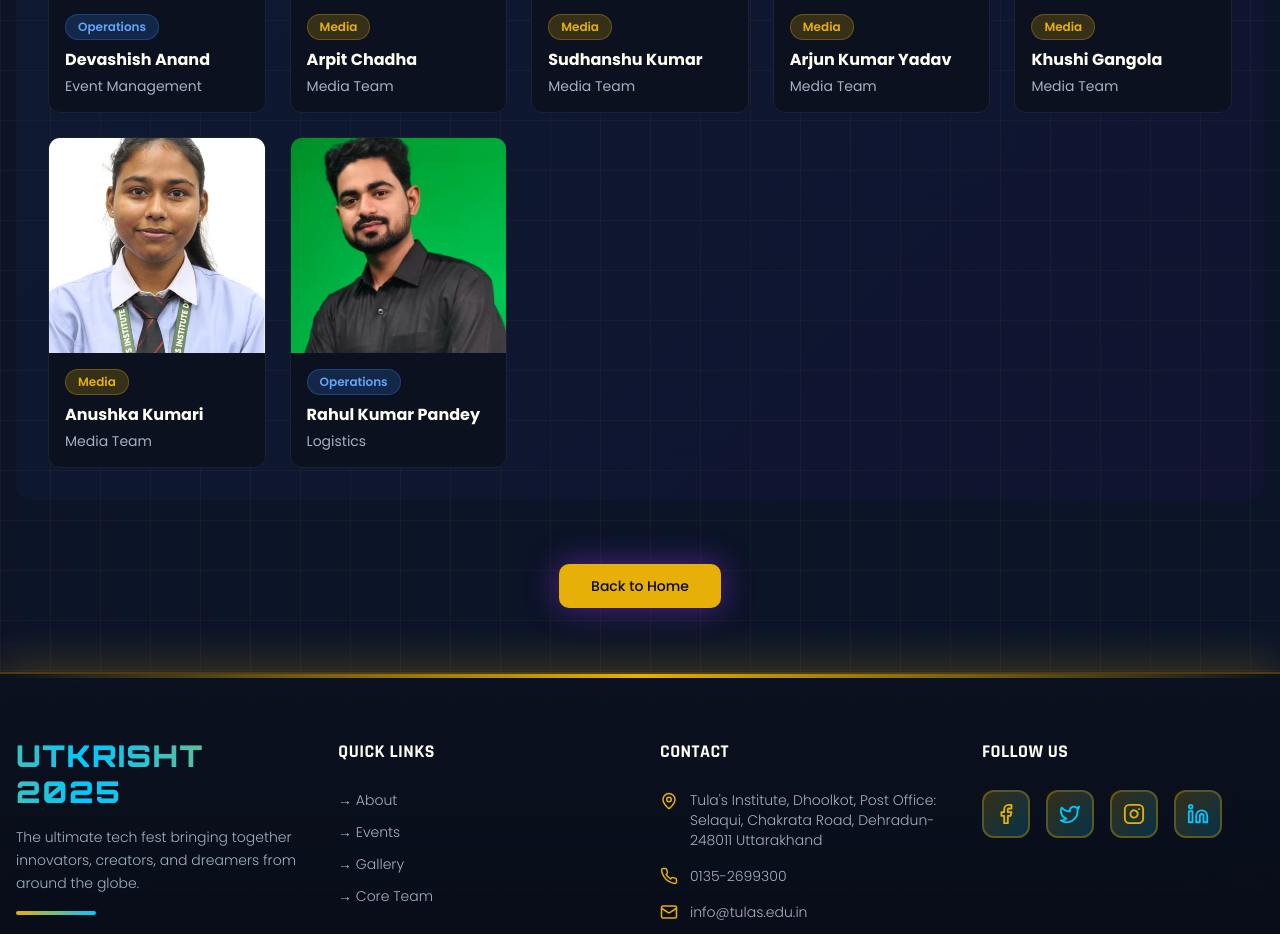
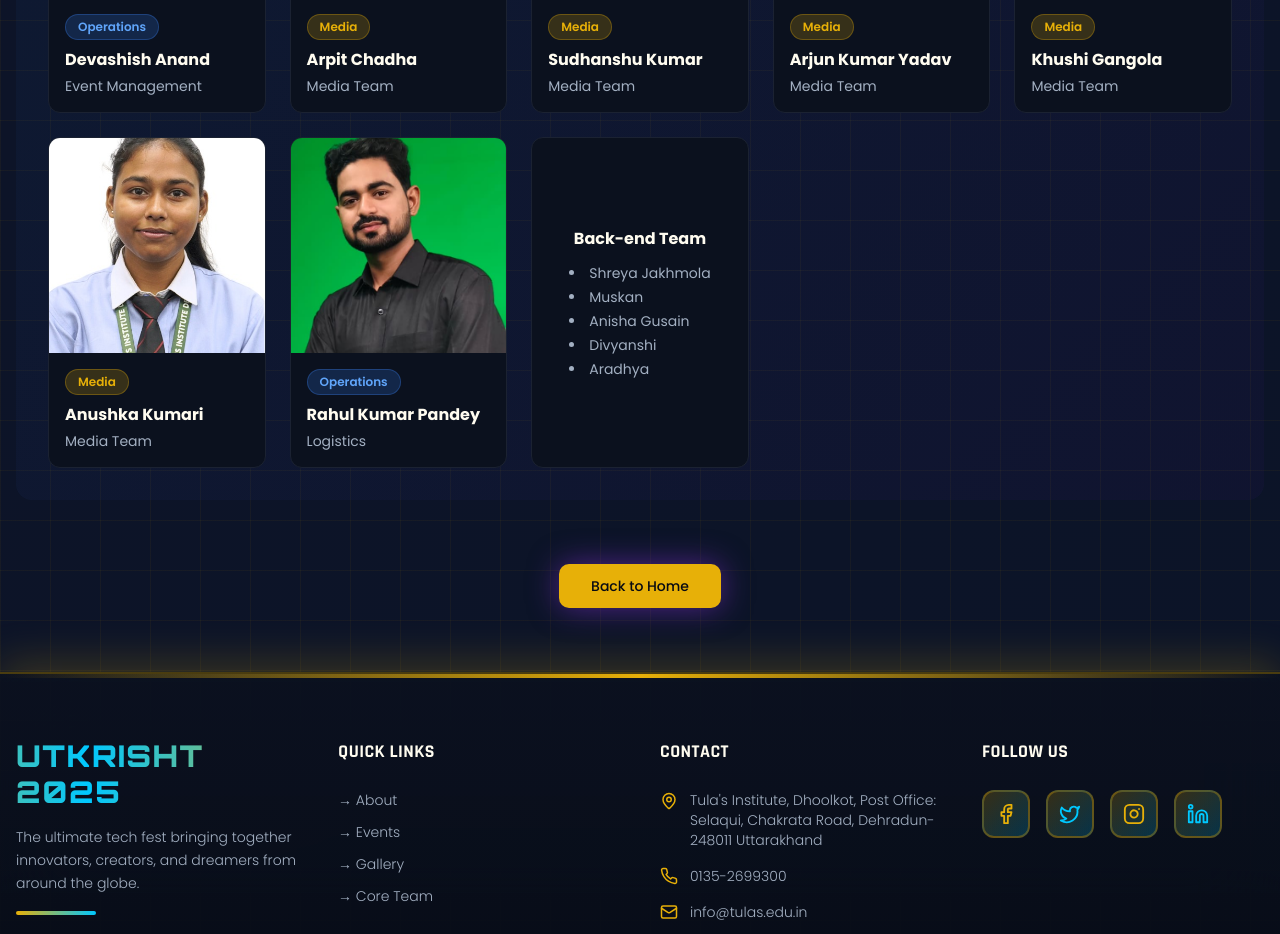
Before and after one commit to akky2000/TULAS-UTKRISHT, a React (Vite) app: page /core-team in a window 1280 px wide. Shown: the part 3880-4814 px from the top of the page. Built offline with nearby package versions, Linux system fonts and the light colour scheme; no server answers; the HTML template or start-up script is replaced by a standard one.

Commit message:
Update CoreTeam.tsx

```diff
--- a/src/pages/CoreTeam.tsx
+++ b/src/pages/CoreTeam.tsx
@@ -402,6 +402,16 @@
                     </div>
                   </div>
                 ))}
+                <div className="group bg-card border border-border rounded-xl overflow-hidden hover:border-secondary transition-all duration-300 hover:shadow-[0_0_30px_rgba(6,182,212,0.3)] animate-fade-in flex flex-col justify-center p-6 text-center">
+                  <h3 className="text-base font-bold mb-3">Back-end Team</h3>
+                  <ul className="list-disc list-inside text-muted-foreground text-sm text-left mx-auto max-w-[220px] space-y-1">
+                    <li>Shreya Jakhmola</li>
+                    <li>Muskan</li>
+                    <li>Anisha Gusain</li>
+                    <li>Divyanshi</li>
+                    <li>Aradhya</li>
+                  </ul>
+                </div>
               </div>
             </div>
           </section>
```
